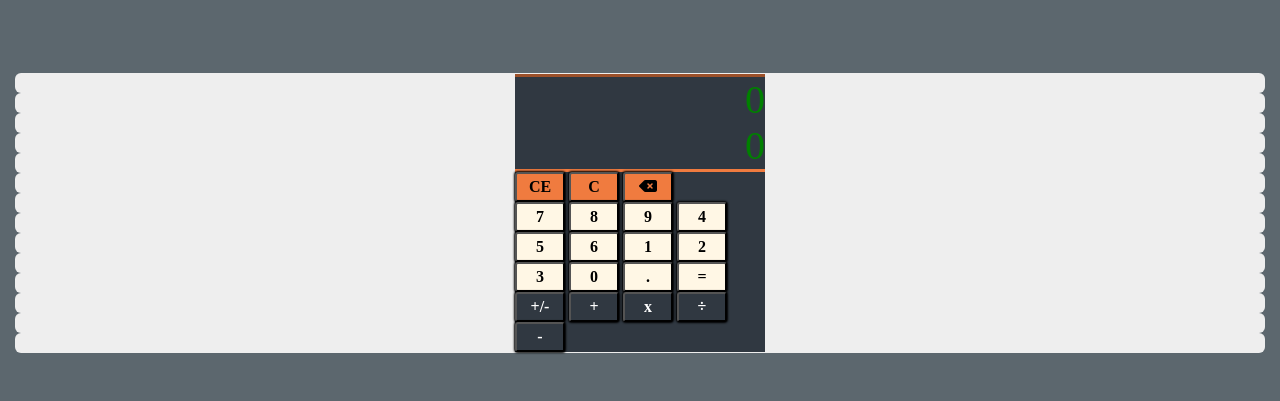
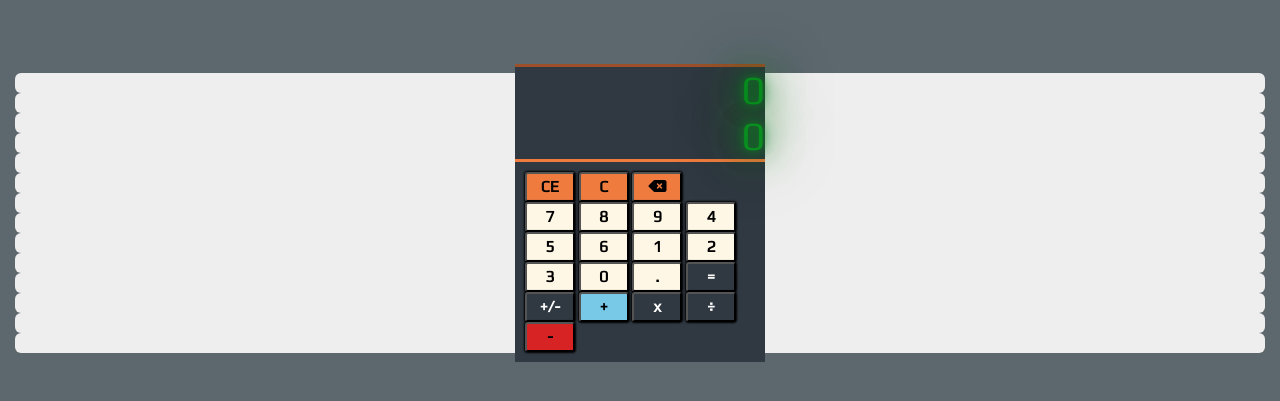
Before and after one commit to Honzi07/odin-calculator, a website: page index.html in a window 1280 px wide. Shown: the part 187-588 px from the top of the page. Drawn offline with nearby package versions, Linux system fonts and the light colour scheme.

Commit message:
added custom font, glow effect to display and final button coloring

```diff
--- a/index.html
+++ b/index.html
@@ -7,7 +7,9 @@
     <title>Calculator</title>
     <link rel="stylesheet" href="style.css" />
     <link rel="stylesheet" href="node_modules/normalize.css/normalize.css" />
-
+    <link rel="preconnect" href="https://fonts.googleapis.com">
+    <link rel="preconnect" href="https://fonts.gstatic.com" crossorigin>
+    <link href="https://fonts.googleapis.com/css2?family=Play:wght@400&display=swap" rel="stylesheet">
     <script src="script.js" defer></script>
     <script src="https://kit.fontawesome.com/159233ae30.js" crossorigin="anonymous"></script>
   </head>
@@ -53,7 +55,7 @@
                 <button class="number" data-key="3">3</button>
                 <button class="number" data-key="0">0</button>
                 <button class="dot" data-key=".">.</button>
-                <button class="equal" data-key="Enter">=</button>
+                <button id="equal" data-key="Enter">=</button>
             </div>
             <div class="operator-section">
                 <button class="plusMinus" data-key="F9">+/-</button>
--- a/script.js
+++ b/script.js
@@ -4,7 +4,7 @@ const inputDisplay = document.querySelector('.input');
 const outputDisplay = document.querySelector('.output');
 const btnDot = document.querySelector('.dot');
 const btnPlusMinus = document.querySelector('.plusMinus');
-const equal = document.querySelector('.equal');
+const equal = document.querySelector('#equal');
 const clear = document.querySelector('.clear');
 const clearEntry = document.querySelector('.clear-entry');
 const clearLast = document.querySelector('.clear-last');
--- a/style.css
+++ b/style.css
@@ -1,5 +1,6 @@
 * {
     box-sizing: border-box;
+    font-family: 'Play', sans-serif;
 }
 
 body {
@@ -21,13 +22,18 @@ body {
 }
 
 .display {
-    font-size: 2.5rem;
-    text-align: end;
-    color: green;
     background-color: #303841;
     border-top: inset #F07B3F;
     border-bottom: inset #F07B3F;
-
+    font-size: 2.5rem;
+    text-align: end;
+    color: #098f1f;
+    text-shadow:
+    0 0 10px #098f1f,
+    0 0 21px #077719,
+    0 0 42px #077719,
+    0 0 52px #077719,
+    0 0 72px #077719;
 }
 
 button {
@@ -44,18 +50,11 @@ button {
     /* grid-template-columns: 175px 50px;
     gap: 10px;
     grid-template-rows: 50px 15px 1fr; */
+    padding: 10px;
 }
 
 .container-buttons {
     max-width: 250px;
-}
-
-.subtract {
-    background-color: #D72323;
-}
-
-.equal {
-    background-color: black;
 }
 
 .clear-section > button {
@@ -73,19 +72,19 @@ button {
     color: white;
 }
 
-.subtract {
+.operator.subtract {
     background-color: #D72323;
     color: black;
 }
 
-.equal {
+.operator.add {
+    background-color: #78c8e7;
+    color: black;
+}
+
+#equal {
     background-color: #303841;
     color: white;
-}
-
-.add {
-    background-color: #78c8e7;
-    color: black;
 }
 
 .container-test {
```
